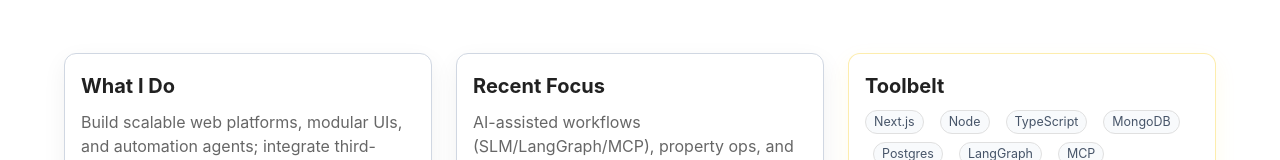
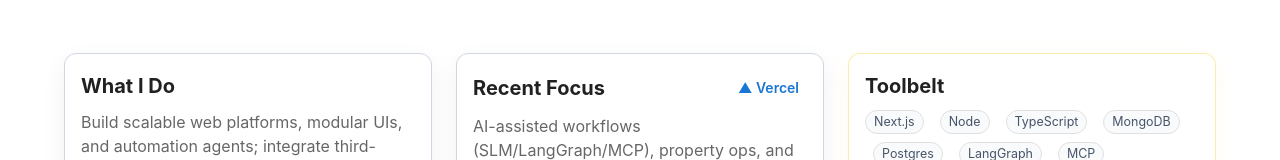
Before and after one commit to monsund/my-portfolio, a Next.js app: page /about in a window 1280 px wide. Shown: the part 765-925 px from the top of the page. Built offline with nearby package versions, Linux system fonts and the light colour scheme.

Commit message:
refactor code

```diff
--- a/src/app/about/page.tsx
+++ b/src/app/about/page.tsx
@@ -116,15 +116,6 @@ export default function AboutPage() {
                   >
                     View Work
                   </Button>
-                  {/* <Button
-                    component={Link}
-                    href="/contact"
-                    variant="outlined"
-                    color="inherit"
-                    sx={{ px: 3, py: 1.25 }}
-                  >
-                    Let’s Talk
-                  </Button> */}
                 </Stack>
 
                 {/* Social Links */}
@@ -225,9 +216,26 @@ export default function AboutPage() {
           <Box>
             <Card variant="outlined" sx={{ borderRadius: 3 }}>
               <CardContent>
-                <Typography variant="h6" sx={{ fontWeight: 700, mb: 1 }}>
-                  Recent Focus
-                </Typography>
+                <Stack
+                  direction="row"
+                  alignItems="center"
+                  justifyContent="space-between"
+                  sx={{ mb: 1 }}
+                >
+                  <Typography variant="h6" sx={{ fontWeight: 700 }}>
+                    Recent Focus
+                  </Typography>
+                  <Button
+                    component="a"
+                    href="https://stock-pilot-frontend.vercel.app/"
+                    target="_blank"
+                    rel="noopener noreferrer"
+                    variant="text"
+                    sx={{ textTransform: 'none', fontWeight: 600 }}
+                  >
+                    ▲ Vercel
+                  </Button>
+                </Stack>
                 <Typography color="text.secondary">
                   AI-assisted workflows (SLM/LangGraph/MCP), property ops, and
                   manufacturing platforms with Micro-UI + Module Federation.
--- a/src/components/Skills.tsx
+++ b/src/components/Skills.tsx
@@ -70,7 +70,7 @@ const groups: Group[] = [
     skills: [
       { name: 'LangChain / LangGraph' },
       { name: 'MCP (tool adapters)' },
-      { name: 'Prompting / RAG basics' },
+      { name: 'Prompting / RAG' },
     ],
   },
   {
@@ -80,7 +80,7 @@ const groups: Group[] = [
     skills: [
       { name: 'Vercel / Render / Workers' },
       { name: 'CI/CD (GitHub Actions)' },
-      { name: 'Perf & Observability basics' },
+      { name: 'Perf & Observability' },
     ],
   },
 ];
```
Also changed, not shown: src/components/work/FeaturedCases.tsx (+8 -8 lines).
